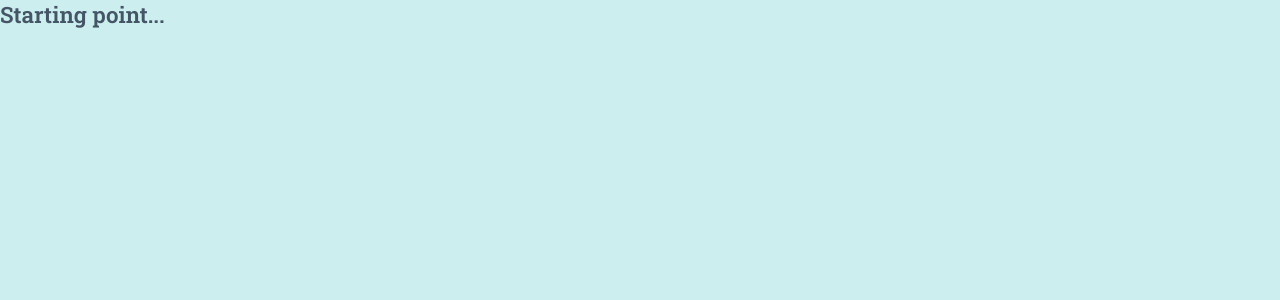
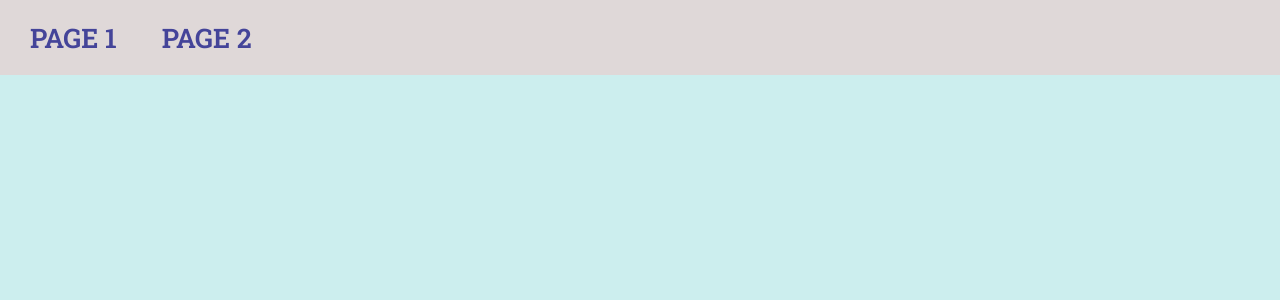
Before and after one commit to RinatValiullov/react-learn-4ront, a React (Create React App) app in the folder project-05/: page /page-1 in a window 1280 px wide. Shown: the top 300 px of the page. Built offline with nearby package versions, Linux system fonts and the light colour scheme.

Commit message:
add navigation

```diff
--- a/project-05/src/App.tsx
+++ b/project-05/src/App.tsx
@@ -1,11 +1,15 @@
 import React from "react";
+import { BrowserRouter } from "react-router-dom";
 import { GlobalStyles } from "./components/GlobalStyles";
+import { Navigation } from "./components/Navigation";
 
 function App() {
   return (
     <>
-      <GlobalStyles />
-      <div className="App">Starting point...</div>
+      <BrowserRouter>
+        <GlobalStyles />
+        <Navigation />
+      </BrowserRouter>
     </>
   );
 }
--- /dev/null
+++ b/project-05/src/components/Navigation.tsx
@@ -0,0 +1,45 @@
+import React from "react";
+import { Link } from "react-router-dom";
+import styled from "styled-components";
+import { pages } from "../pages";
+
+const Container = styled.section``;
+
+const Nav = styled.nav`
+  background-color: #dfd8d8;
+  color: #449;
+  padding: 20px;
+`;
+
+const NavLink = styled.a`
+  border-radius: 5px;
+  color: inherit;
+  font-size: 120%;
+  padding: 10px;
+  text-decoration: inherit;
+  transition: background-color 200ms ease;
+
+  &:not(:last-of-type) {
+    margin-inline-end: 25px;
+  }
+
+  &:hover {
+    background-color: #c9bcbc;
+  }
+`;
+
+function Navigation() {
+  return (
+    <Container>
+      <Nav>
+        {pages.map((page, index) => (
+          <NavLink as={Link} key={index} to={page.path}>
+            {page.title}
+          </NavLink>
+        ))}
+      </Nav>
+    </Container>
+  );
+}
+
+export { Navigation };
--- /dev/null
+++ b/project-05/src/pages.ts
@@ -0,0 +1,21 @@
+type pageType = {
+  path: string;
+  title: string;
+  color: string;
+}
+
+const pages = [
+  {
+    path: '/page-1',
+    title: 'Page 1',
+    color: '#03a9f4'
+  },
+  {
+    path: '/page-2',
+    title: 'Page 2',
+    color: '#ad9a45'
+  }
+];
+
+export { pages };
+export type { pageType };
```
